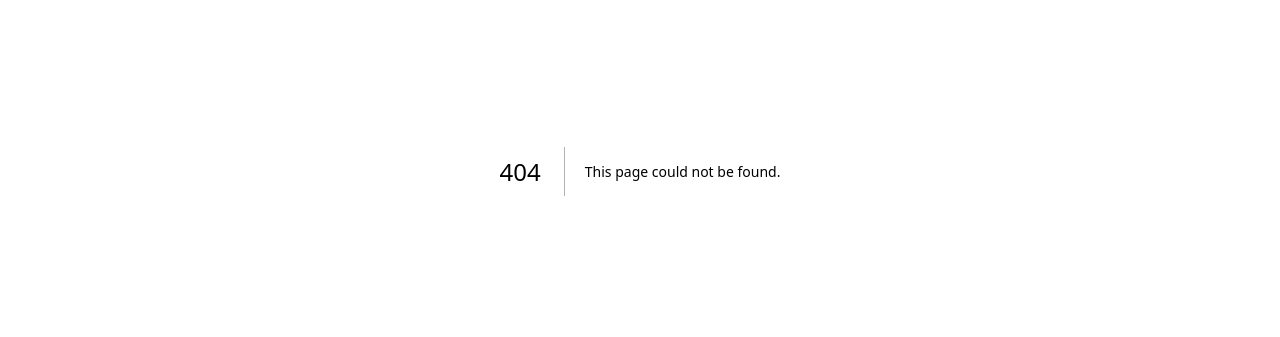
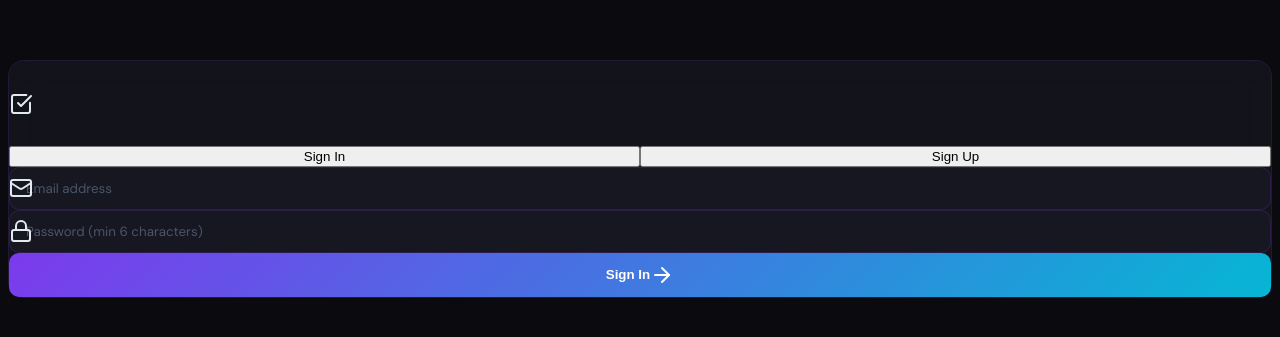
Before and after one commit to ThisangaD/task_manager, a Next.js app in the folder frontend/: page /auth in a window 1280 px wide. Before the commit this address had no page. Shown: the part 229-566 px from the top of the page. Built offline with nearby package versions, Linux system fonts and the light colour scheme; no server answers.

Commit message:
feat(auth): implement Firebase email/password authentication UI

```diff
--- /dev/null
+++ b/frontend/src/app/auth/page.tsx
@@ -0,0 +1,143 @@
+'use client';
+
+import { useState } from 'react';
+import { useRouter } from 'next/navigation';
+import { motion, AnimatePresence } from 'framer-motion';
+import {
+  createUserWithEmailAndPassword,
+  signInWithEmailAndPassword
+} from 'firebase/auth';
+import { auth } from '@/lib/firebase';
+import toast from 'react-hot-toast';
+import { CheckSquare, Mail, Lock, ArrowRight, Loader2 } from 'lucide-react';
+
+/**
+ * Authentication page with a toggle between Login and Register forms.
+ * Uses Framer Motion for smooth tab transitions.
+ */
+export default function AuthPage() {
+  const router = useRouter();
+  const [mode, setMode]       = useState<'login' | 'register'>('login');
+  const [email, setEmail]     = useState('');
+  const [password, setPassword] = useState('');
+  const [loading, setLoading] = useState(false);
+
+  const handleSubmit = async (e: React.FormEvent) => {
+    e.preventDefault();
+    setLoading(true);
+
+    try {
+      if (mode === 'register') {
+        await createUserWithEmailAndPassword(auth, email, password);
+        toast.success('Account created! Welcome aboard 🎉');
+      } else {
+        await signInWithEmailAndPassword(auth, email, password);
+        toast.success('Welcome back!');
+      }
+      router.push('/dashboard');
+    } catch (err: any) {
+      // Map Firebase error codes to user-friendly messages
+      const msg = err.code === 'auth/email-already-in-use'
+        ? 'This email is already registered.'
+        : err.code === 'auth/wrong-password'
+        ? 'Incorrect password.'
+        : err.code === 'auth/user-not-found'
+        ? 'No account found with this email.'
+        : 'Something went wrong. Please try again.';
+
+      toast.error(msg);
+    } finally {
+      setLoading(false);
+    }
+  };
+
+  return (
+    <div className="min-h-screen flex items-center justify-center bg-[#0A0A0F] relative overflow-hidden">
+      {/* Ambient background glow */}
+      <div className="absolute top-1/4 left-1/2 -translate-x-1/2 w-[600px] h-[600px] bg-brand-purple/10 rounded-full blur-[120px] pointer-events-none" />
+
+      <motion.div
+        initial={{ opacity: 0, y: 24 }}
+        animate={{ opacity: 1, y: 0 }}
+        transition={{ duration: 0.5, ease: [0.16, 1, 0.3, 1] }}
+        className="glass-card w-full max-w-md p-8 mx-4 relative z-10"
+      >
+        {/* Logo */}
+        <div className="flex items-center gap-3 mb-8">
+          <div className="w-10 h-10 rounded-xl bg-gradient-to-br from-brand-purple to-brand-cyan flex items-center justify-center">
+            <CheckSquare className="w-5 h-5 text-white" />
+          </div>
+          <h1 className="text-xl font-bold font-display bg-gradient-to-r from-brand-violet to-brand-cyan bg-clip-text text-transparent">
+            TaskFlow
+          </h1>
+        </div>
+
+        {/* Mode toggle */}
+        <div className="flex bg-surface-800 rounded-xl p-1 mb-8">
+          {(['login', 'register'] as const).map((m) => (
+            <button
+              key={m}
+              onClick={() => setMode(m)}
+              className={`flex-1 py-2 rounded-lg text-sm font-medium capitalize transition-all duration-200 ${
+                mode === m
+                  ? 'bg-gradient-brand text-white shadow-lg'
+                  : 'text-slate-400 hover:text-slate-200'
+              }`}
+            >
+              {m === 'login' ? 'Sign In' : 'Sign Up'}
+            </button>
+          ))}
+        </div>
+
+        {/* Form */}
+        <AnimatePresence mode="wait">
+          <motion.form
+            key={mode}
+            initial={{ opacity: 0, x: mode === 'login' ? -10 : 10 }}
+            animate={{ opacity: 1, x: 0 }}
+            exit={{ opacity: 0, x: mode === 'login' ? 10 : -10 }}
+            transition={{ duration: 0.2 }}
+            onSubmit={handleSubmit}
+            className="space-y-4"
+          >
+            <div className="relative">
+              <Mail className="absolute left-3 top-1/2 -translate-y-1/2 w-4 h-4 text-slate-500" />
+              <input
+                type="email"
+                placeholder="Email address"
+                value={email}
+                onChange={e => setEmail(e.target.value)}
+                required
+                className="input-field pl-10"
+              />
+            </div>
+
+            <div className="relative">
+              <Lock className="absolute left-3 top-1/2 -translate-y-1/2 w-4 h-4 text-slate-500" />
+              <input
+                type="password"
+                placeholder="Password (min 6 characters)"
+                value={password}
+                onChange={e => setPassword(e.target.value)}
+                required
+                minLength={6}
+                className="input-field pl-10"
+              />
+            </div>
+
+            <button type="submit" disabled={loading} className="btn-primary w-full flex items-center justify-center gap-2 mt-2">
+              {loading ? (
+                <Loader2 className="w-4 h-4 animate-spin" />
+              ) : (
+                <>
+                  {mode === 'login' ? 'Sign In' : 'Create Account'}
+                  <ArrowRight className="w-4 h-4" />
+                </>
+              )}
+            </button>
+          </motion.form>
+        </AnimatePresence>
+      </motion.div>
+    </div>
+  );
+}
```
